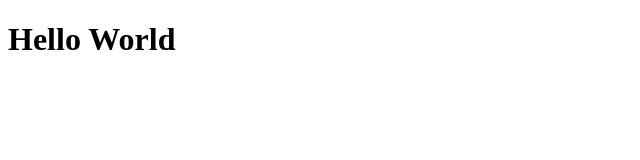
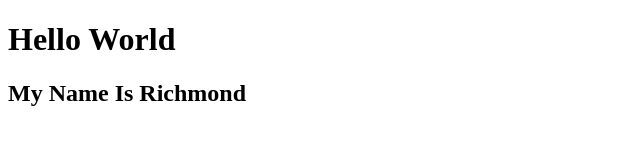
Before and after one commit to kamranasif506/html-css, a plain HTML site: page index.html in a window 1280 px wide. Shown: the whole page, without its empty margins (0-640 px from the left). Drawn offline with Linux system fonts and the light colour scheme.

Commit message:
Adding my name is Richmond to index file

```diff
--- a/index.html
+++ b/index.html
@@ -8,6 +8,7 @@
 
   <body>
       <h1>Hello World</h1>
+      <h2>My Name Is Richmond</h2>
     <script src="https://cdn.freecodecamp.org/testable-projects-fcc/v1/bundle.js"></script>
 
     <!--
```
